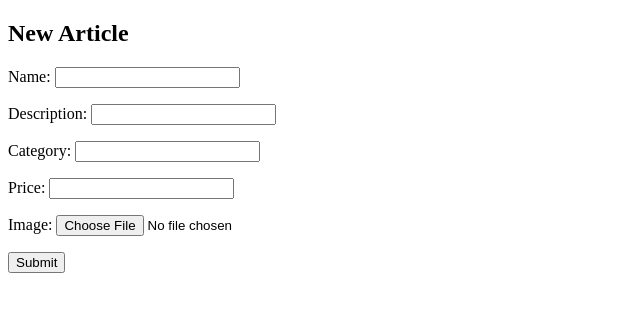
After one commit to QiqeMtz/Python_WebProjects, a Django app: page /product/new in a window 1280 px wide. The commit adds this page. Shown: the top 312 px of the page, without its empty margins (0-640 px from the left). Run offline with Django 3.2, Linux system fonts and the light colour scheme.

Commit message:
[add, update] models, urls and views classes updated, new template new_product.html added and forms.py

```diff
--- /dev/null
+++ b/OnlineStore/Shoppy/products/forms.py
@@ -0,0 +1,7 @@
+from django import forms
+from .models import Product
+# derivado de ModelForm porque vamos a crear un formulario en base a un modelo ya existente dentro de nuestra aplicación
+class ProductForm(forms.ModelForm):
+    class Meta:
+        model = Product
+        fields = '__all__'
--- a/OnlineStore/Shoppy/products/models.py
+++ b/OnlineStore/Shoppy/products/models.py
@@ -12,3 +12,7 @@ class Product(models.Model):
     # Funcion para nombrar al objeto con el valor que se le defina en el modelo
     def __str__(self):
         return self.name
+
+    # Ordenar objetos en la bd, en el admin
+    class Meta:
+        ordering = ('id',)
--- a/OnlineStore/Shoppy/products/urls.py
+++ b/OnlineStore/Shoppy/products/urls.py
@@ -4,4 +4,5 @@ urlpatterns = [
     url(r'^$', views.hello_word, name='hello'),
     # Forma de decir - a partir de mi url root, /producto/ una primary key que contiene sólo números del 0 al 9
     url(r'^product/(?P<pk>[0-9]+)/$', views.product_detail, name='product_detail'),
+    url(r'^product/new', views.new_product, name='new_product'),
 ]
--- a/OnlineStore/Shoppy/products/views.py
+++ b/OnlineStore/Shoppy/products/views.py
@@ -1,7 +1,8 @@
-from django.http import HttpResponse
+from django.http import HttpResponse, HttpResponseRedirect
 from django.template import loader
 from django.shortcuts import render, get_object_or_404
 from .models import Product
+from .forms import ProductForm
 # Create your views here.
 
 def hello_word(request):
@@ -26,3 +27,17 @@ def product_detail(request, pk):
         'title': title
     }
     return HttpResponse(template.render(context, request))
+
+def new_product(request):
+    if request.method == 'POST':
+        form = ProductForm(request.POST)
+        if form.is_valid():
+            product = form.save()
+            return HttpResponseRedirect('/')
+    else:
+        form = ProductForm()
+    template = loader.get_template('new_product.html')
+    context = {
+        'form': form
+    }
+    return HttpResponse(template.render(context, request))
--- a/OnlineStore/Shoppy/templates/index.html
+++ b/OnlineStore/Shoppy/templates/index.html
@@ -13,6 +13,9 @@
     <h1 style="color:red">
         {{ title }}
     </h1>
+
+    <a href="{% url 'new_product' %}">Add new product</a>
+
     <ul>
         <!-- Templates engine Django-->
         {% for pr in product %}
--- /dev/null
+++ b/OnlineStore/Shoppy/templates/new_product.html
@@ -0,0 +1,21 @@
+{% extends "base.html" %}
+
+{% block styles %}
+    {% load staticfiles %}
+    <link rel="stylesheet" href="{% static 'css/base.css' %}">
+{% endblock styles %}
+
+{% block page_title %}
+    New Article
+{% endblock page_title %}
+
+{% block content %}
+    <h1>New Article</h1>
+
+    <form method="POST">
+        <!-- Siempre al crear un formulario usar csrf_token para evitar Cross Site Request Forgery-->
+        {% csrf_token %}
+        {{ form.as_p }}
+        <button type="submit">Submit</button>
+    </form>
+{% endblock content %}
```
Also changed, not shown: OnlineStore/Shoppy/db.sqlite3, OnlineStore/Shoppy/media/ds.jpeg (added).
